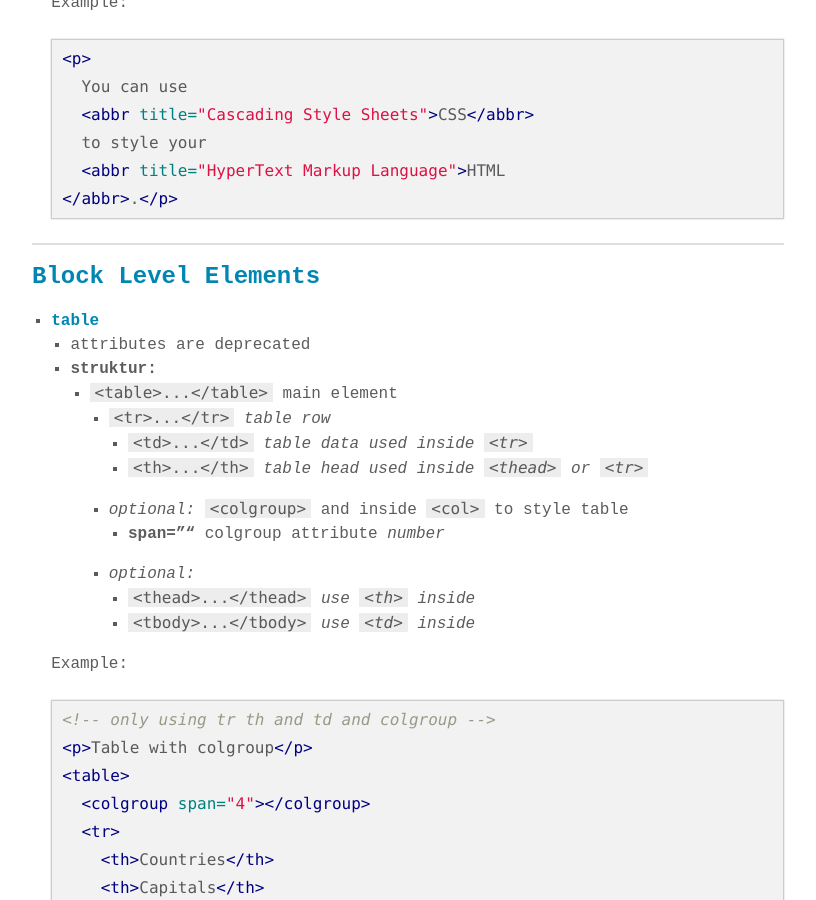
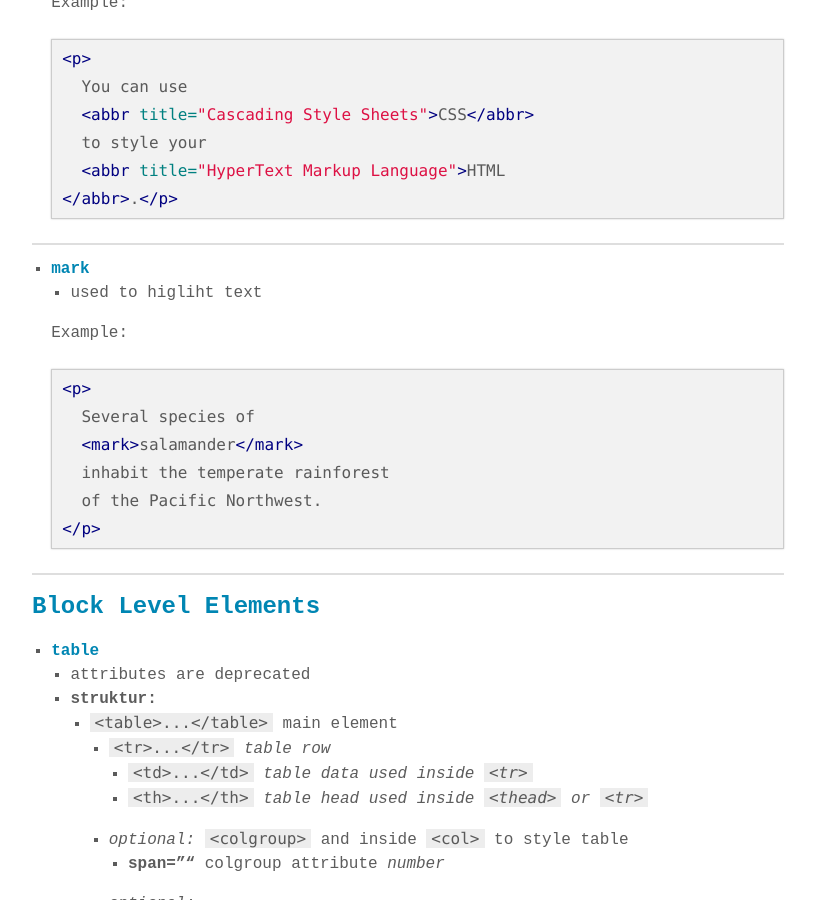
Before and after one commit to 3zbumban/3zbumban.github.io, a Jekyll site: the page built from _posts/2018-12-02-html-zusammenfassung.md, in a window 1280 px wide and 900 px high, scrolled down 7389 px. Shown: the whole window, without its empty margins (232-1048 px from the left). Built offline with Jekyll 4.4.1, drawn with Linux system fonts in a browser that asks for light colours; some web fonts are replaced.

Commit message:
publishing...

````diff
--- a/_posts/2018-12-02-html-zusammenfassung.md
+++ b/_posts/2018-12-02-html-zusammenfassung.md
@@ -335,6 +335,22 @@ keywords: "html, wt"
 
 ***
 
+- [**mark**](https://developer.mozilla.org/en-US/docs/Web/HTML/Element/mark)
+  - used to higliht text
+
+  Example:
+
+  ```html
+  <p>
+    Several species of
+    <mark>salamander</mark>
+    inhabit the temperate rainforest
+    of the Pacific Northwest.
+  </p>
+  ```
+
+***
+
 ### [Block Level Elements](https://developer.mozilla.org/en-US/docs/Web/HTML/Block-level_elements#Elements)
 
 - [**table**](https://developer.mozilla.org/en-US/docs/Web/HTML/Element/table)
````
